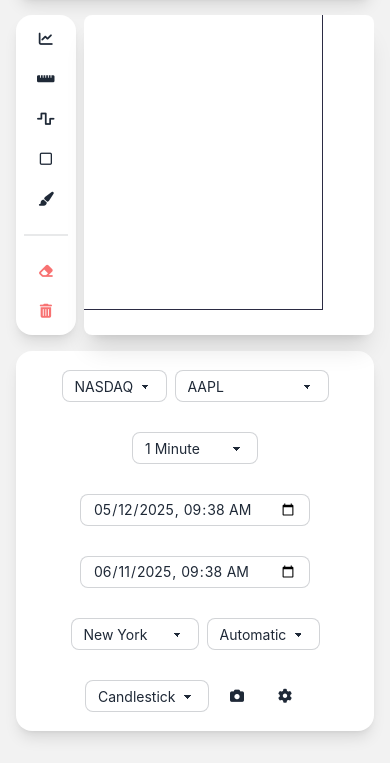
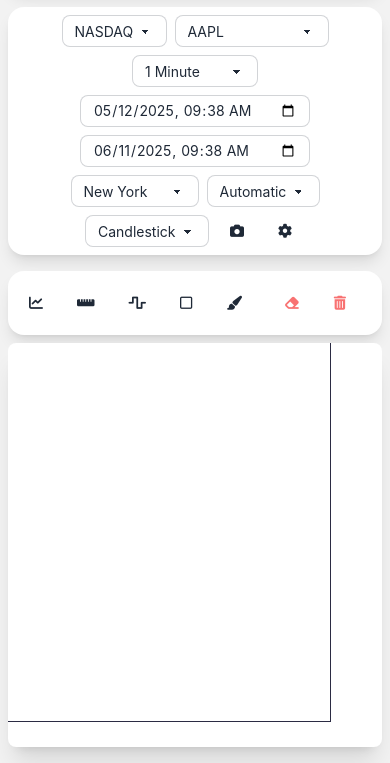
Before and after one commit to chaitanyamurarka/trading_platform_v5, a plain HTML site: page frontend/index.html in a window 390 px wide. Shown: the part 81-844 px from the top of the page. Drawn offline with nearby package versions, Linux system fonts and the light colour scheme; no server answers.

```diff
--- a/frontend/index.html
+++ b/frontend/index.html
@@ -18,9 +18,8 @@
 </head>
 
 <body class="bg-base-200">
-    <div class="container mx-auto p-4 flex flex-col h-screen">
+    <div class="container mx-auto p-2 sm:p-4 flex flex-col h-screen">
 
-        <!-- Header -->
         <header class="flex-shrink-0 mb-4">
             <div class="navbar bg-base-100 rounded-box shadow-lg">
                 <div class="flex-1">
@@ -37,10 +36,8 @@
             </div>
         </header>
 
-        <!-- Main Content -->
         <main class="flex-grow flex flex-col">
-            <!-- Controls Toolbar -->
-            <div id="controls-toolbar" class="flex flex-wrap items-center gap-2 p-2 bg-base-100 rounded-box shadow-lg mb-4">
+            <div id="controls-toolbar" class="flex flex-wrap items-center justify-center sm:justify-start gap-2 p-2 bg-base-100 rounded-box shadow-lg mb-4">
                 <select id="exchange" class="select select-bordered select-sm">
                     <option value="NASDAQ" selected>NASDAQ</option>
                 </select>
@@ -100,20 +97,18 @@
                 <button class="btn btn-sm btn-ghost" onclick="settings_modal.showModal()"><i class="fas fa-cog"></i></button>
             </div>
 
-            <div class="flex-grow flex flex-row">
-                <!-- Vertical Drawing Toolbar -->
-                <div id="drawing-toolbar" class="flex flex-col items-center gap-2 p-2 mr-2 bg-base-100 rounded-box shadow-lg">
+            <div class="flex-grow flex flex-col lg:flex-row">
+                <div id="drawing-toolbar" class="flex flex-row lg:flex-col items-center flex-wrap gap-2 p-2 mb-2 lg:mb-0 lg:mr-2 bg-base-100 rounded-box shadow-lg">
                     <button id="tool-trend-line" class="btn btn-sm btn-ghost" title="Trend Line"><i class="fas fa-chart-line"></i></button>
                     <button id="tool-horizontal-line" class="btn btn-sm btn-ghost" title="Horizontal Line"><i class="fas fa-ruler-horizontal"></i></button>
                     <button id="tool-fib-retracement" class="btn btn-sm btn-ghost" title="Fibonacci Retracement"><i class="fas fa-wave-square"></i></button>
                     <button id="tool-rectangle" class="btn btn-sm btn-ghost" title="Rectangle"><i class="far fa-square"></i></button>
                     <button id="tool-brush" class="btn btn-sm btn-ghost" title="Brush"><i class="fas fa-paint-brush"></i></button>
-                    <div class="divider divider-vertical my-1"></div>
+                    <div class="divider lg:divider-horizontal"></div>
                     <button id="tool-remove-selected" class="btn btn-sm btn-ghost text-error" title="Remove Selected"><i class="fas fa-eraser"></i></button>
                     <button id="tool-remove-all" class="btn btn-sm btn-ghost text-error" title="Remove All"><i class="fas fa-trash-alt"></i></button>
                 </div>
 
-                <!-- Chart Container -->
                 <div class="card bg-base-100 shadow-xl rounded-box flex-grow relative">
                     <div id="data-legend" class="absolute top-2 left-2 z-10 p-2 bg-base-200 bg-opacity-70 rounded-md text-xs pointer-events-none hidden"></div>
                     <div id="chartContainer" class="w-full h-full relative">
@@ -130,7 +125,6 @@
 
     <div id="toast-container" class="toast toast-bottom toast-end"></div>
 
-    <!-- Settings Modal -->
     <dialog id="settings_modal" class="modal">
         <div class="modal-box w-11/12 max-w-2xl">
             <h3 class="font-bold text-lg">Chart Settings</h3>
--- a/frontend/static/css/style.css
+++ b/frontend/static/css/style.css
@@ -18,21 +18,6 @@
 #chartContainer {
     border-radius: 0.5rem; /* Corresponds to DaisyUI 'rounded-box' for visual consistency. */
     overflow: hidden;      /* Prevents the chart from drawing outside the container's rounded corners. */
-}
-
-/**
- * Responsive Layout for Controls Toolbar
- * On smaller screens (e.g., large tablets), this media query adjusts the main controls toolbar.
- * It makes the toolbar full-width, moves it below the chart area (`order: 3`), and centers its items
- * to improve usability on narrower viewports.
- */
-@media (max-width: 1200px) {
-    #controls-toolbar {
-        flex-basis: 100%;       /* Ensure the toolbar takes the full width. */
-        order: 3;                /* Change flexbox order to position it after the chart. */
-        justify-content: center; /* Center the control items within the toolbar. */
-        margin-top: 0.5rem;      /* Add some space above the toolbar. */
-    }
 }
 
 /**
```
